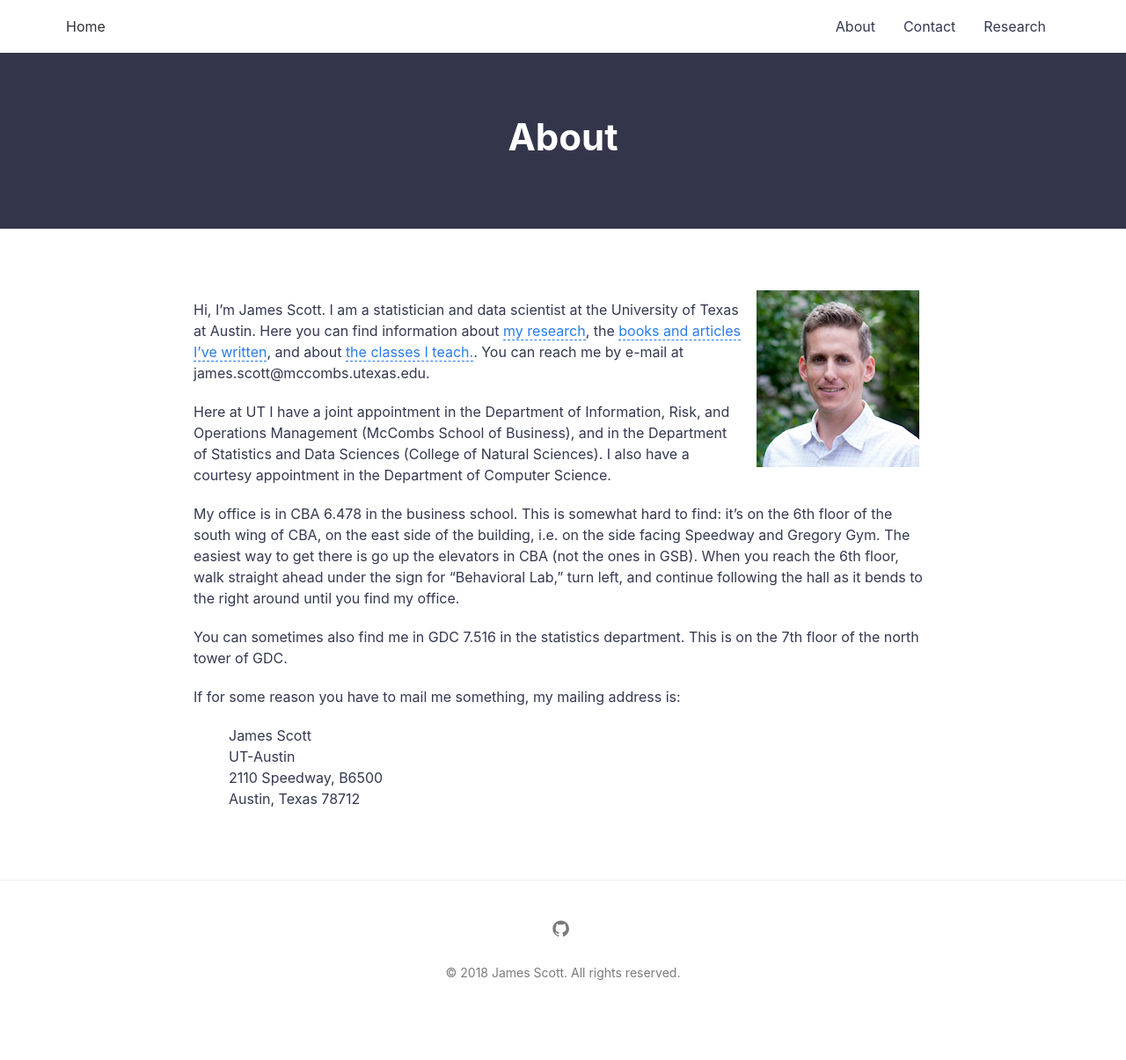
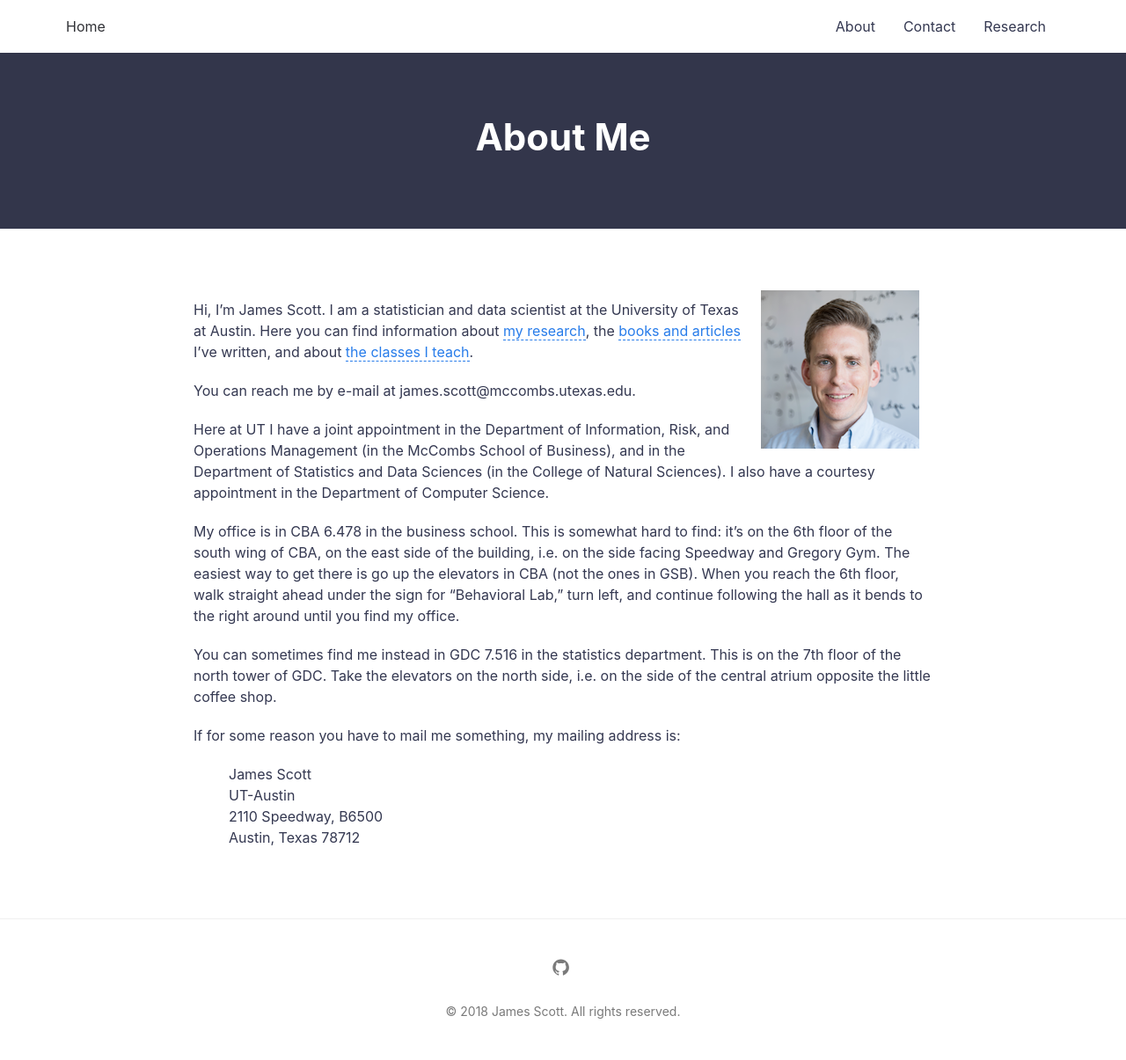
Before and after one commit to jgscott/testsite, a Jekyll site: the page built from about.md, in a window 1280 px wide. Shown: the whole page at 88% size. Built offline with Jekyll 4.4.1, drawn with Linux system fonts in a browser that asks for light colours; before the commit the page ends 1161 px from its top, so only the background shows below that.

Commit message:
font size

```diff
--- a/_sass/base/_typography.scss
+++ b/_sass/base/_typography.scss
@@ -2,7 +2,7 @@
 body {
   background-color: $bg-color;
   font-family: -apple-system, BlinkMacSystemFont, "Segoe UI", Roboto, "Helvetica Neue", Arial, sans-serif, "Apple Color Emoji", "Segoe UI Emoji", "Segoe UI Symbol";
-  font-size: 1rem;
+  font-size: 1.25rem;
   line-height: 1.5;
   color: $text-color;
   -webkit-font-smoothing: antialiased;
--- a/about.md
+++ b/about.md
@@ -1,18 +1,20 @@
 ---
 layout: page
-title: About
+title: About Me
 permalink: /about/
 ---
 
-<img src="{{ site.baseurl }}/assets/img/posts/jgscott201605.png" ALIGN="right" style="margin:10px 15px"/>
+<img src="{{ site.baseurl }}/assets/img/posts/jgscott201802.png" ALIGN="right" style="margin:10px 15px"/>
 
-Hi, I'm James Scott.  I am a statistician and data scientist at the University of Texas at Austin.  Here you can find information about [my research]({{ site.baseurl }}/research/), the [books and articles I've written]({{ site.baseurl }}/books/), and about [the classes I teach.]({{ site.baseurl }}/teaching/).  You can reach me by e-mail at james.scott@mccombs.utexas.edu.
+Hi, I'm James Scott.  I am a statistician and data scientist at the University of Texas at Austin.  Here you can find information about [my research]({{ site.baseurl }}/research/), the [books and articles]({{ site.baseurl }}/books/) I've written, and about [the classes I teach]({{ site.baseurl }}/teaching/).
 
-Here at UT I have a joint appointment in the Department of Information, Risk, and Operations Management (McCombs School of Business), and in the Department of Statistics and Data Sciences (College of Natural Sciences).  I also have a courtesy appointment in the Department of Computer Science.
+You can reach me by e-mail at james.scott@mccombs.utexas.edu.
+
+Here at UT I have a joint appointment in the Department of Information, Risk, and Operations Management (in the McCombs School of Business), and in the Department of Statistics and Data Sciences (in the College of Natural Sciences).  I also have a courtesy appointment in the Department of Computer Science.
 
 My office is in CBA 6.478 in the business school.  This is somewhat hard to find: it's on the 6th floor of the south wing of CBA, on the east side of the building, i.e. on the side facing Speedway and Gregory Gym.  The easiest way to get there is go up the elevators in CBA (not the ones in GSB).  When you reach the 6th floor, walk straight ahead under the sign for "Behavioral Lab," turn left, and continue following the hall as it bends to the right around until you find my office.
 
-You can sometimes also find me in GDC 7.516 in the statistics department.  This is on the 7th floor of the north tower of GDC.
+You can sometimes find me instead in GDC 7.516 in the statistics department.  This is on the 7th floor of the north tower of GDC.  Take the elevators on the north side, i.e. on the side of the central atrium opposite the little coffee shop.
 
 If for some reason you have to mail me something, my mailing address is:
 > James Scott
```
Also changed, not shown: assets/img/posts/jgscott201802.png (added), assets/img/posts/ut_austin_large.jpg.
